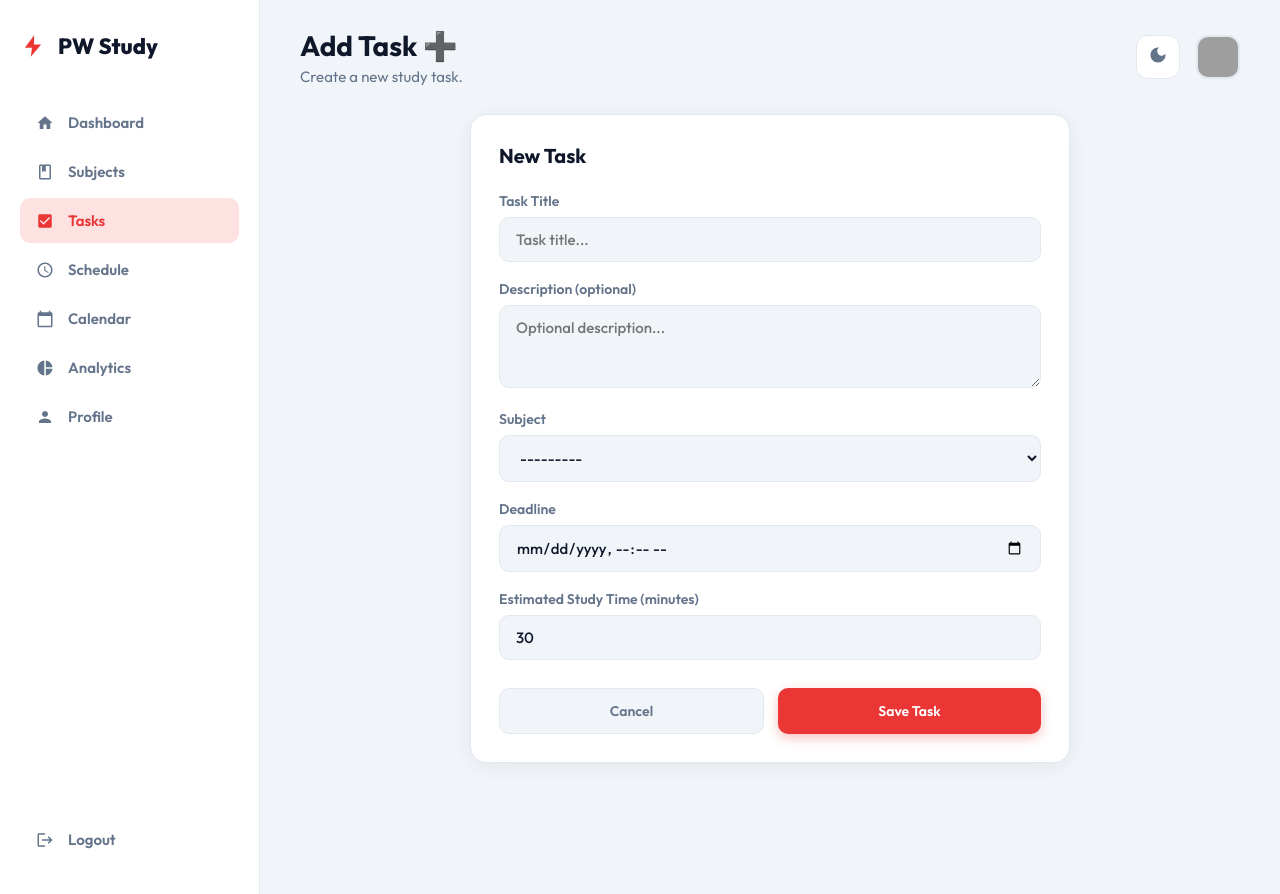
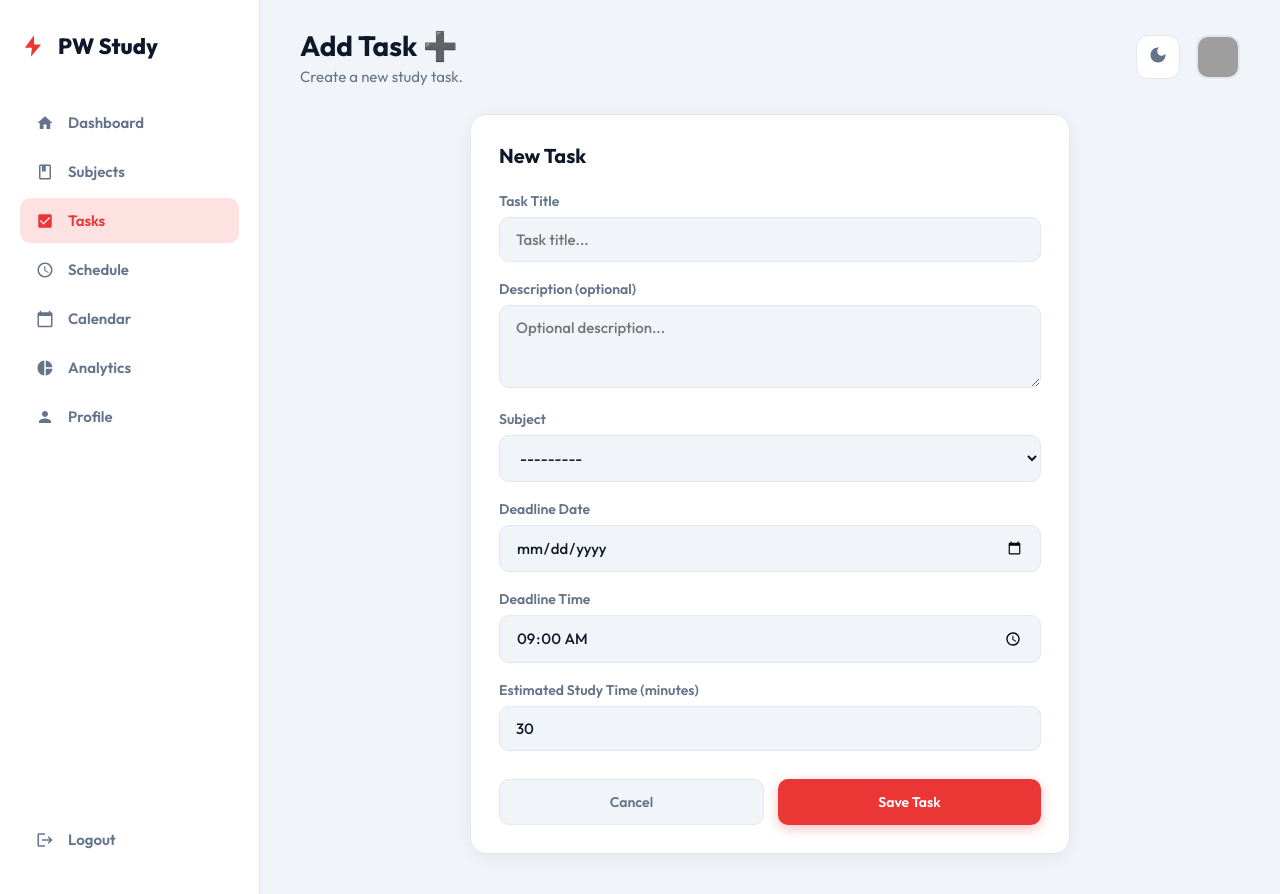
Before and after one commit to suhasiniabhishal49-prog/study-smart-planner, a Django app: page /tasks/add/ in a window 1280 px wide. Run offline with Django 5.2, Linux system fonts and the light colour scheme; a user stored in the database is signed in; data comes from the database, SQL or seed files in the repository; both versions use the stored data as it was after the commit; grey boxes are pictures that could not be loaded.

Commit message:
by suhasini 2

```diff
--- a/planner/forms.py
+++ b/planner/forms.py
@@ -1,5 +1,7 @@
 from django import forms
 from django.contrib.auth.models import User
+from django.utils import timezone
+from datetime import datetime, timedelta, timezone as dt_timezone
 from .models import Subject, Task
 
 
@@ -43,14 +45,26 @@ class SubjectForm(forms.ModelForm):
 
 # ----- Task Form -----
 class TaskForm(forms.ModelForm):
+    # Split deadline into date and time for better control
+    deadline_date = forms.DateField(
+        widget=forms.DateInput(attrs={'type': 'date', 'class': 'form-control', 'id': 'id_deadline_date'}),
+        required=True,
+        label='Deadline Date'
+    )
+    deadline_time = forms.TimeField(
+        widget=forms.TimeInput(attrs={'type': 'time', 'class': 'form-control', 'id': 'id_deadline_time'}),
+        required=True,
+        initial='09:00',
+        label='Deadline Time'
+    )
+
     class Meta:
         model = Task
-        fields = ['title', 'description', 'subject', 'deadline', 'estimated_time']
+        fields = ['title', 'description', 'subject', 'estimated_time']
         widgets = {
             'title': forms.TextInput(attrs={'class': 'form-control', 'placeholder': 'Task title...'}),
             'description': forms.Textarea(attrs={'class': 'form-control', 'rows': 3, 'placeholder': 'Optional description...'}),
             'subject': forms.Select(attrs={'class': 'form-control'}),
-            'deadline': forms.DateTimeInput(attrs={'type': 'datetime-local', 'class': 'form-control'}),
             'estimated_time': forms.NumberInput(attrs={'class': 'form-control', 'placeholder': 'Minutes'}),
         }
 
@@ -60,3 +74,42 @@ class TaskForm(forms.ModelForm):
         super().__init__(*args, **kwargs)
         if user:
             self.fields['subject'].queryset = Subject.objects.filter(user=user)
+
+        # If editing, split the deadline into date and time
+        if self.instance and self.instance.deadline:
+            # Convert UTC to local time
+            local_deadline = timezone.localtime(self.instance.deadline)
+            self.fields['deadline_date'].initial = local_deadline.date()
+            self.fields['deadline_time'].initial = local_deadline.time()
+
+    def clean(self):
+        """Combine date and time into a single datetime in UTC."""
+        cleaned_data = super().clean()
+        deadline_date = cleaned_data.get('deadline_date')
+        deadline_time = cleaned_data.get('deadline_time')
+
+        if deadline_date and deadline_time:
+            # Combine date and time into a naive datetime
+            naive_datetime = datetime.combine(deadline_date, deadline_time)
+
+            # Get system's local timezone offset
+            offset = datetime.now(dt_timezone.utc).astimezone().utcoffset()
+            local_tz = dt_timezone(offset) if offset else dt_timezone.utc
+
+            # Make aware with local timezone
+            local_datetime = naive_datetime.replace(tzinfo=local_tz)
+
+            # Convert to UTC for storage
+            utc_datetime = local_datetime.astimezone(dt_timezone.utc)
+
+            # Store in cleaned_data as 'deadline' for the model
+            cleaned_data['deadline'] = utc_datetime
+
+        return cleaned_data
+
+    def save(self, commit=True):
+        """Save the task with the combined deadline."""
+        deadline = self.cleaned_data.get('deadline')
+        if deadline:
+            self.instance.deadline = deadline
+        return super().save(commit=commit)
--- a/planner/views.py
+++ b/planner/views.py
@@ -5,6 +5,7 @@ from django.contrib.auth.forms import AuthenticationForm
 from django.utils import timezone
 from datetime import timedelta
 from django.db.models import Case, When, Value, IntegerField
+from django.contrib import messages
 
 from .models import Subject, Task
 from .forms import UserRegistrationForm, SubjectForm, TaskForm
@@ -177,6 +178,7 @@ def add_task(request):
             task = form.save(commit=False)
             task.user = request.user
             task.save()
+            messages.success(request, f'Task "{task.title}" created successfully!')
             return redirect('planner:tasks')
     else:
         form = TaskForm(user=request.user)
@@ -191,6 +193,7 @@ def edit_task(request, task_id):
         form = TaskForm(request.POST, instance=task, user=request.user)
         if form.is_valid():
             form.save()
+            messages.success(request, f'Task "{task.title}" updated!')
             return redirect('planner:tasks')
     else:
         form = TaskForm(instance=task, user=request.user)
--- a/templates/planner/add_task.html
+++ b/templates/planner/add_task.html
@@ -8,7 +8,7 @@
     <h3 style="margin-bottom: 24px; font-size:20px;">
         {% if editing %}Edit: {{ task.title }}{% else %}New Task{% endif %}
     </h3>
-    <form method="post">
+    <form method="post" id="task-form">
         {% csrf_token %}
 
         <div class="form-group">
@@ -29,9 +29,15 @@
         </div>
 
         <div class="form-group">
-            <label>Deadline</label>
-            {{ form.deadline }}
-            {% if form.deadline.errors %}<p class="error-text">{{ form.deadline.errors.0 }}</p>{% endif %}
+            <label>Deadline Date</label>
+            {{ form.deadline_date }}
+            {% if form.deadline_date.errors %}<p class="error-text">{{ form.deadline_date.errors.0 }}</p>{% endif %}
+        </div>
+
+        <div class="form-group">
+            <label>Deadline Time</label>
+            {{ form.deadline_time }}
+            {% if form.deadline_time.errors %}<p class="error-text">{{ form.deadline_time.errors.0 }}</p>{% endif %}
         </div>
 
         <div class="form-group">
```
Also changed, not shown: db.sqlite3.
